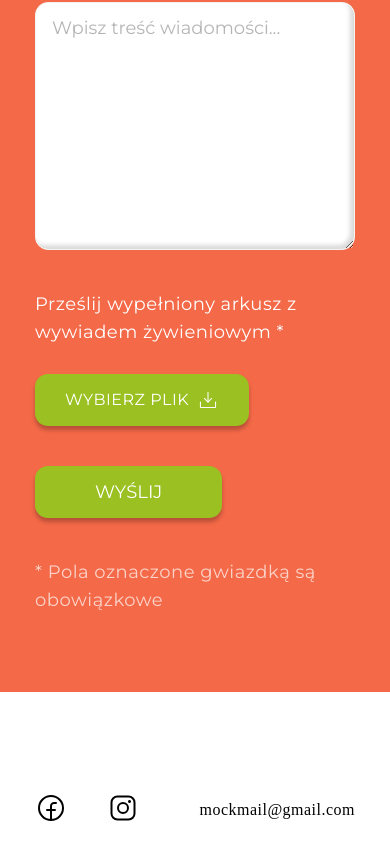
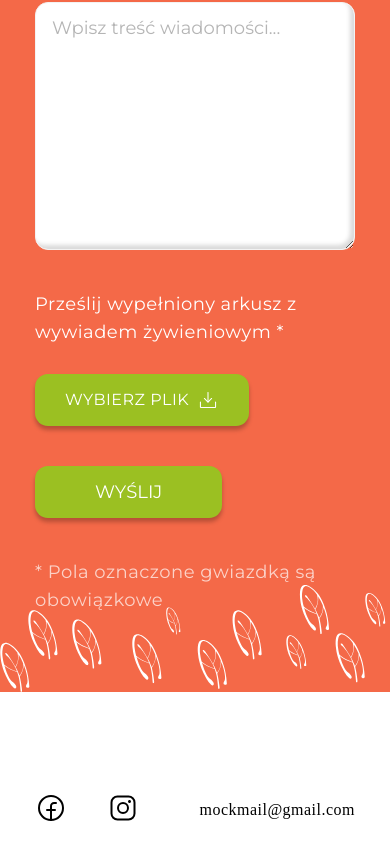
Before and after one commit to Monsy99/diet-the-difference-cra, a React (Create React App) app: page / in a window 390 px wide. Shown: the part 9909-10769 px from the top of the page. Built offline with nearby package versions, Linux system fonts and the light colour scheme; a web font is replaced by a local one.

Commit message:
added a contact bottom pattern

```diff
--- a/src/Components/Contact/index.tsx
+++ b/src/Components/Contact/index.tsx
@@ -1,6 +1,7 @@
 import { Form, PreferedDietType } from "../Form";
 import "./styles.css";
 import patternTopMobile from "../../images/patternTopMobile.svg";
+import patternBottomMobile from "../../images/patternBottomMobile.svg";
 
 import contactLeftBackground from "../../images/contactLeftBackground.svg";
 import contactRightBackground from "../../images/contactRightBackground.svg";
@@ -12,7 +13,15 @@ interface IContact {
 export const Contact: React.FC<IContact> = ({ preferedDiet }) => {
   return (
     <section id="contact" className="section contact">
-      <img src={patternTopMobile} className="contact__mobile--top"></img>
+      <img
+        src={patternTopMobile}
+        className="mobile contact__mobilePicture--top"
+      ></img>
+      <img
+        src={patternBottomMobile}
+        className="mobile contact__mobilePicture--bottom"
+      ></img>
+
       <h3 className="contact__header">Skontaktuj się ze mną</h3>
       <Form initialValue={preferedDiet} />
       <div className="contact__background">
--- a/src/Components/Contact/styles.css
+++ b/src/Components/Contact/styles.css
@@ -40,10 +40,17 @@
   .contact__image--right {
     display: none;
   }
-  .contact__mobile--top {
+  .contact__mobilePicture--top {
     display: unset;
     position: absolute;
     top: 0;
+    left: 0;
+    width: 100%;
+  }
+  .contact__mobilePicture--bottom {
+    display: unset;
+    position: absolute;
+    bottom: 0;
     left: 0;
     width: 100%;
   }
```
Also changed, not shown: src/images/patternBottomMobile.svg (added).
